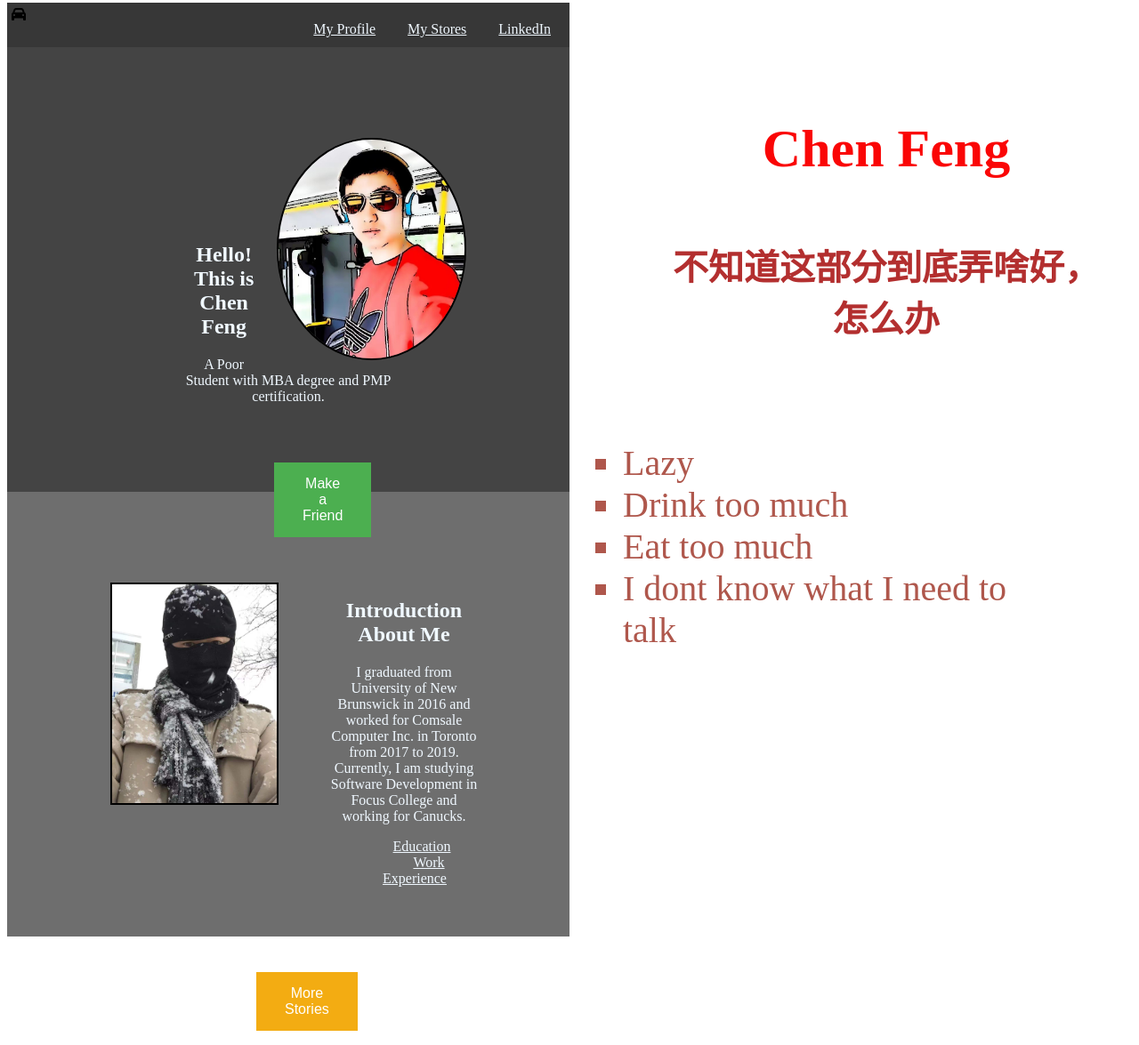
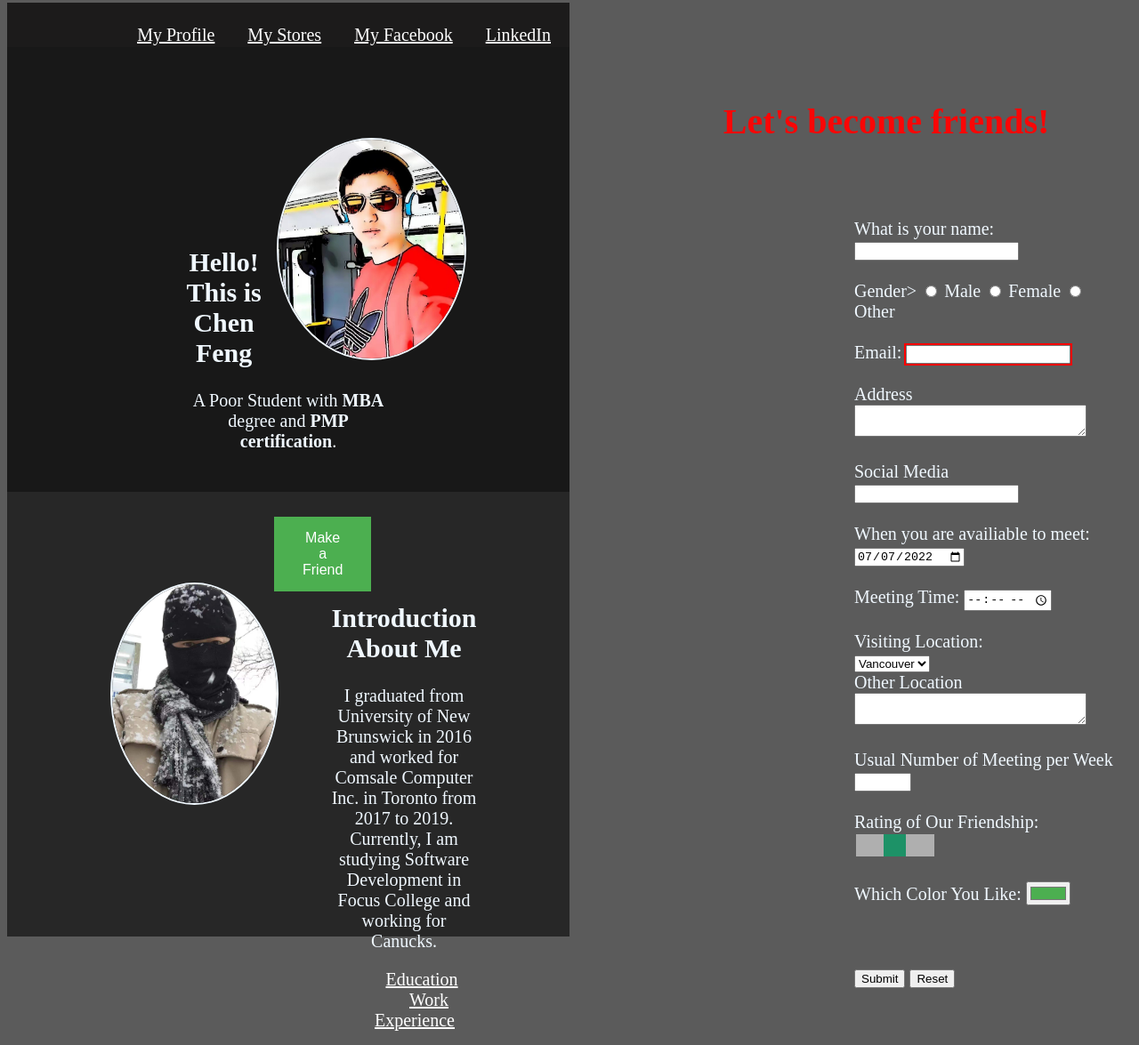
Before and after one commit to chenfeng198510/Website, a plain HTML site: page index.html in a window 1280 px wide. Shown: the part 5-1180 px from the top of the page at 89% size. Drawn offline with Linux system fonts and the light colour scheme.

Commit message:
Add files via upload

```diff
--- a/index.html
+++ b/index.html
@@ -4,19 +4,50 @@
 
 <head>
     <meta name="viewport" content="width=device-width, initial-scale=1">
-    <script src="https://kit.fontawesome.com/a076d05399.js" crossorigin="anonymous"></script>
+   <meta name="author" content="Chen Feng">
+
 <style>
 * {
   box-sizing:border-box;
 }
 
+body{
+    background-color:rgba(0, 0, 0, 0.644);
+    color:aliceblue;
+    font-size:20px;
+}
+
+.p {
+    float:inline-start
+}
+
+a:active {
+background-color:#fffefe;
+}
+
+a:visited {
+    color:#ffffff;
+}
+a:hover{
+    color:rgb(255, 0, 0);
+}
+
+a:link {
+    color:white;
+}
+
+::Selection{
+background: rgb(55, 18, 219);
+}
+
 h3 {
     text-align: center;
-    font-size:60px;
+    font-size:40px;
     font-weight:100px;
     color:rgb(250, 6, 6);
     margin-left: 80px;
 }
+
 h5{
     text-align: center;
     font-size:40px;
@@ -25,54 +56,59 @@ h5{
     margin-left: 80px;
 }
 
+.button {
+  background-color: #4CAF50;
+  border: none;
+  color: white;
+  padding: 15px 32px;
+  text-align: center;
+  text-decoration: none;
+  display: inline-block;
+  font-size: 16px;
+  cursor: pointer;
+}
+
+/*Navbar part */
+.navbar {
+  float:left;
+  width: 50%;
+  height: 50px;
+  background: #1a1919f3;
+  padding: 5px;
+}
+
+.l1 {
+    display:inline;
+    text-align: center;
+    padding: 14px 16px;
+}
+
+/*Left Side */
 .part1 {
   width: 100%;
   float:left;
   display:inline
 }
 
-.part2 {
-    float: right;
-    margin-top: -1000px;
-  padding: 20px;
-  width: 50%;
-
-
-  height: 1000px;
-  display:inline
+/* Here is BOX-LEFT&UP 1 Style*/
+.container {
+    padding:2px 16px;
+    float:right;
 }
 
-.navbar {
+.container1 {
+    padding:2px 16px;
     float:left;
-  width: 50%;
-  height: 50px;
-  background: #050505cc;
-  padding: 5px;
-}
-.p {
-    float:inline-start
-}
-.l1 {
-    display:inline;
-    text-align: center;
-    padding: 14px 16px;
-    color:aliceblue;
-}
-.a:active {
-color:#b3e4e7;
-}
-.a:visited {
-    color:#e6beb9
-}
-.a:hover{
-    color:aqua;
 }
 
+.img1{
+    border-radius:50%;
+}
+.img1:hover{
+    border-radius:50%;
+    opacity:50%;
+}
 
-.l2{
-    font-size: 40px;
-    color:#af574c;
-}
 .card {
     border-bottom: 2px;
     border-bottom-color: azure;
@@ -82,6 +118,21 @@ color:#b3e4e7;
     width: 50%;
     height: 500px
 }
+
+.card:hover {
+  box-shadow: 0 8px 16px 0 rgba(5, 5, 5, 0.226);
+}
+
+.textm{
+    padding: 100px;
+    text-align: center;
+}
+
+.button1 {background-color: #4CAF50;
+    margin: -80px 200px;
+    }
+
+/*Here is Box-Left&Down 2 Style*/
 .card1 {
     border-bottom: 2px;
     border-bottom-color: azure;
@@ -91,39 +142,12 @@ color:#b3e4e7;
     width: 50%;
     height: 500px
         }
-  .card:hover {
-  box-shadow: 0 8px 16px 0 rgba(5, 5, 5, 0.226);
-}
+
 .card1:hover {
   box-shadow: 0 8px 16px 0 rgba(5, 5, 5, 0.226);
 }
-        .container {
-            padding:2px 16px;
-            float:right;
-        }
-        .container1 {
-            padding:2px 16px;
-            float:left;
-        }
-        .list{
-        margin-right: 20%;
-            margin-top: 5%;
-            float:right;
-        }
 
-        .list1{
-            float:right;
-        }
-        .list2{
-            display:flex;
-            float:initial;
-           padding-top: 0px;
-           padding: 100px;
-        }
-        .textm{
-            padding: 100px;
-            text-align: center;
-        }
+
 .textm1{
          float:initial;
            padding-top: 0px;
@@ -131,55 +155,150 @@ color:#b3e4e7;
            text-align: center;
            margin-top: 0px;
         }
-    .img1{
-        border-radius:50%;
+
+        .button2 {background-color: #f3ac12;
+    margin: 80px 180px;
     }
-    .button {
-  background-color: #4CAF50; /* Green */
-  border: none;
-  color: white;
-  padding: 15px 32px;
-  text-align: center;
-  text-decoration: none;
-  display: inline-block;
-  font-size: 16px;
+
+
+
+.list1{
+            float:right;
+        }
+
+
+/* Here is Right Side */
+.part2 {
+    float: right;
+    margin-top: -1000px;
+  padding: 20px;
+  width: 50%;
+  height: 1000px;
+  display:inline
+}
+
+
+
+
+.l2{
+    font-size: 40px;
+    color:#af574c;
+}
+
+
+.list2{
+            display:flex;
+            float:initial;
+           padding-top: 0px;
+           padding: 100px;
+}
+
+
+
+/*Here is Right Side - form part */
+.form1{
+    padding-left:300px;
+}
+
+input[type="email"]:invalid{
+    outline:2px solid red;
+}
+
+input[type="email"]:valid{
+    outline:2px solid green;
+   }
+
+   .slidecontainer {
+  width: 100%;
+}
+
+.slider {
+  -webkit-appearance: none;
+  width: 30%;
+  height: 25px;
+  background: #d3d3d3;
+  outline: none;
+  opacity: 0.7;
+  -webkit-transition: .2s;
+  transition: opacity .2s;
+}
+
+.slider:hover {
+  opacity: 1;
+}
+
+.slider::-webkit-slider-thumb {
+  -webkit-appearance: none;
+  appearance: none;
+  width: 25px;
+  height: 25px;
+  background: #04AA6D;
   cursor: pointer;
+}
+
+.slider::-moz-range-thumb {
+  width: 25px;
+  height: 25px;
+  background: #04AA6D;
+  cursor: pointer;
+}
+
+
+
+@media only screen and (max-width: 600px){
+    .navbar{
+display:none;
+    }
+
+    .part1 {
+display:none;
+    }
+
+.part2 {
+  float:none;
+  width: 100%;
+  height: 5px;
 
 }
-.button1 {background-color: #4CAF50;
-    margin: -80px 200px;
+body{
+    background-color: rgb(0, 0, 0);
+    font-size:15px;
 }
-.button2 {background-color: #f3ac12;
-    margin: 80px 180px;
+.form1{
+    padding-left:100px;
+}
 }
     </style>
 </head>
 
+<!-- Here is Navbar Part -->
 <nav class="navbar">
-    <i class="fas fa-car"></i>
     <ul class = "list1" >
-      <li class="l1"><a href="#" style="color:aliceblue" >My Profile</a></li>
-      <li class="l1"><a href="#" style="color:aliceblue">My Stores</a></li>
-      <li class="l1"><a href="https://www.linkedin.com/in/chen-feng-mba-pmp-b56620126/" style="color:aliceblue">LinkedIn</a></li>
+      <li class="l1"><a href="excerice2.html">My Profile</a></li>
+      <li class="l1"><a href="test.html" >My Stores</a></li>
+      <li class="l1"><a href="https://www.facebook.com/profile.php?id=100006905807129" >My Facebook</a></li>
+      <li class="l1"><a href="https://www.linkedin.com/in/chen-feng-mba-pmp-b56620126/">LinkedIn</a></li>
     </ul>
 </nav>
 
 <body>
+
     <div class="part1">
+<!-- Here is Box-Left&UP 1 part -->
         <div class="card">
             <div class="container">
-                 <img class ="img1" src = "fun5.jpg" alt = "Avatar"  border = "2"  height="250" witdth="200"/>
+                 <img class ="img1" src = "fun5.jpg" alt = "fun5"  border = "2"  height="250" witdth="200"/>
             </div>
             <div class="textm">
                 <h2  style="color:aliceblue">Hello! This is Chen Feng</h2>
-                    <p style="color:aliceblue">A Poor Student with MBA degree and PMP certification.</p>
+                <p style="color:aliceblue">A Poor Student with <b>MBA</b> degree and <b>PMP certification</b>.</p>
             </div>
                 <button class="button button1">Make a Friend</button>
         </div>
-
+<!-- Here is Box-Left&Down 2 part -->
                 <div class="card1">
                     <div class="container1">
-                    <img src = "fun2.jpg" alt = "Avatar" border = "2"  height="250" witdth="200"/>
+                    <img class ="img1" src = "fun2.jpg" alt = "fun2" border = "2"  height="250" witdth="200"/>
                     </div>
                     <div class="textm1">
                     <h2 style="color:aliceblue">Introduction About Me</h2>
@@ -189,24 +308,70 @@ color:#b3e4e7;
             and working for Canucks.</p>
 
                     <ul style="list-style-type:circle">
-                        <li class="l1"><a href="#" style="color:aliceblue">Education</a></li>
-                        <li class="l1"><a href="#" style="color:aliceblue">Work Experience</a></li>
+                    <li class="l1"><a href="#" >Education</a></li>
+                    <li class="l1"><a href="#" >Work Experience</a></li>
                     </ul>
                     </div>
                 <button class="button button2">More Stories</button>
                 </div>
     </div>
-        <div class="part2">
-            <h3>Chen Feng </h3>
-            <h5>不知道这部分到底弄啥好，怎么办</h5>
-            <div class="list">
-                <ul style="list-style-type:square">
-                    <li Class="l2">Lazy</li>
-                    <li Class="l2">Drink too much</li>
-                    <li Class="l2">Eat too much</li>
-                    <li Class="l2">I dont know what I need to talk</li>
 
-                </ul>
+<!-- Here is  Part 2 -->
+    <div class="part2" id="p2">
+            <h3>Let's become friends!</h3>
+            <br><br>
+            <div class="form1">
+            <form>
+                <label for="name">What is your name:</label><input type="text" id="name" required><br><br>
+
+                <label for="Gender">Gender</label>>
+                <input type="radio" name="gender" id="male">
+                <label for="male">Male</label>
+                <input type="radio" name="gender" id="female">
+                <label for="female">Female</label>
+                <input type="radio" name="gender" id="other">
+                <label for="other">Other</label><br><br>
+
+                <label for="email">Email:</label>
+                <input type="email" id="email" required><br><br>
+
+                <label for="address">Address</label><br><textarea row="5" cols="30" id="address"></textarea><br><br>
+
+
+                <label for="socialmedia">Social Media</label>
+                <input type="url" id="socialmedia"><br><br>
+
+                <label for="date">When you are availiable to meet:</label>
+                <input type="date" value="2022-07-07" id="date"><br><br>
+
+                <label for="time">Meeting Time:</label>
+                <input type="time" id="localtime"><br><br>
+
+                <label for="location">Visiting Location:</label><br>
+                <select name="location" id="city">
+                <option value="vancouver">Vancouver</option>
+                <option value="bunaby">Burnaby</option>
+                <option value="richmond">Richmond</option>
+                <option value="surrey">Surrey</option>
+                <option value="Toronto">Toronto</option>
+                <option value="other">other</option>
+                </select><br>
+                <label for="other">Other Location</label><br>
+                <textarea row="5" cols="30" id="other"></textarea>
+                <br><br>
+
+                <label for="often">Usual Number of Meeting per Week</label>
+                <input type="number" min="1" max="100" step="1" id="ofen"><br><br>
+
+                <label for="rating">Rating of Our Friendship:</label><br>
+                <input type="range" min="1" max="10" Step="0.25" id="rating" class="slider">
+                <br><br>
+                <label for="mycolor">Which Color You Like: </label>
+                <input type="color" value="#4CAF50" id="mycolor">
+                <br><br><br><br>
+                <button type="sumbit" value="submit">Submit</button>
+                <button type="reset" value="reset">Reset</button>
+            </form>
         </div>
     </div>
 
```
Also changed, not shown: form.html (added, +101 -0 lines), test.html (+1 -2 lines). Lines whose indentation alone changed are shown as unchanged.
